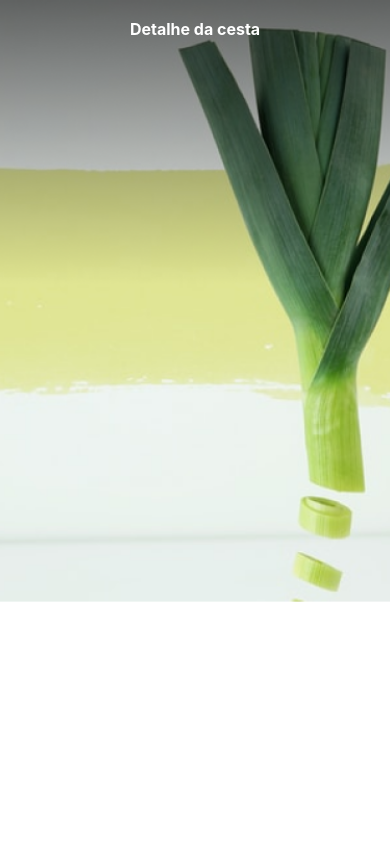
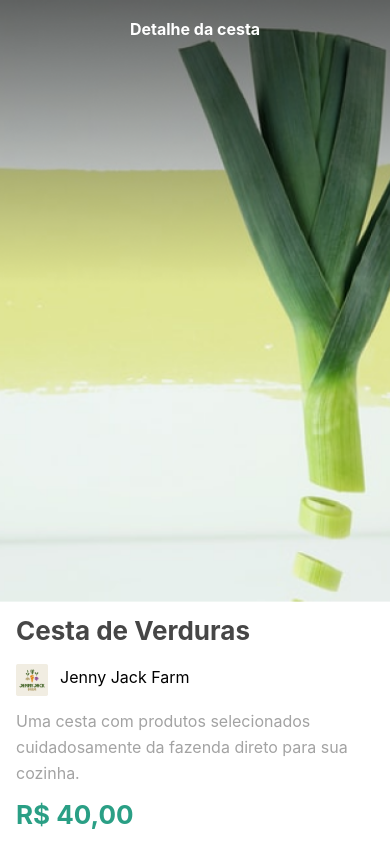
Before and after one commit to Henrique1204/React-Native-Alura, a React Native app: screen / in a window 390 px wide. Built offline with nearby package versions, Linux system fonts and the light colour scheme.

Commit message:
Adicionando textos no app

```diff
--- a/App.js
+++ b/App.js
@@ -2,7 +2,7 @@ import React from 'react';
 
 import { SafeAreaView, StatusBar } from 'react-native';
 
-import Cesta from './src/telas/cesta';
+import Cesta from './src/telas/Cesta';
 
 const App = () => {
   return (
--- a/src/telas/Cesta.js
+++ b/src/telas/Cesta.js
@@ -1,13 +1,14 @@
 import React from 'react';
-import { StyleSheet, Dimensions, Image, Text } from 'react-native';
+import * as ReactNative from 'react-native';
 
 import Topo from '../../assets/topo.png';
+import Logo from '../../assets/logo.png';
 
 const alturaTopo = 578;
 const larguraTopo = 768;
-const width = Dimensions.get('screen').width;
+const width = ReactNative.Dimensions.get('screen').width;
 
-const estilos = StyleSheet.create({
+const estilos = ReactNative.StyleSheet.create({
     topo: {
         width: '100%',
         height: alturaTopo / larguraTopo * width,
@@ -21,15 +22,65 @@ const estilos = StyleSheet.create({
         lineHeight: 26,
         color: "white",
         position: "absolute",
+    },
+    cestaContainer: {
+        paddingVertical: 8,
+        paddingHorizontal: 16,
+    },
+    nome: {
+        fontSize: 26,
+        fontWeight: "bold",
+        lineHeight: 42,
+        color: "#464646",
+    },
+    fazendaContainer: {
+        paddingVertical: 12,
+        flexDirection: 'row',
+    },
+    logoFazenda: {
+        width: 32,
+        height: 32,
+        marginRight: 12,
+    },
+    nomeFazenda: {
+        fontSize: 16,
+        lineHeight: 26,
+    },
+    descricao: {
+        fontSize: 16,
+        lineHeight: 26,
+        color: "#A3A3A3",
+    },
+    preco: {
+        marginTop: 8,
+        fontSize: 26,
+        fontWeight: "bold",
+        lineHeight: 42,
+        color: "#2A9F85",
     }
 });
 
 const Cesta = () => {
     return (
         <>
-            <Image source={Topo} style={estilos.topo} />
+            <ReactNative.Image source={Topo} style={estilos.topo} />
 
-            <Text style={estilos.titulo}>Detalhe da cesta</Text>
+            <ReactNative.Text style={estilos.titulo}>Detalhe da cesta</ReactNative.Text>
+
+            <ReactNative.View style={estilos.cestaContainer}>
+                <ReactNative.Text style={estilos.nome}>Cesta de Verduras</ReactNative.Text>
+
+                <ReactNative.View style={estilos.fazendaContainer}>
+                    <ReactNative.Image style={estilos.logoFazenda} source={Logo} />
+                    <ReactNative.Text style={estilos.nomeFazenda}>Jenny Jack Farm</ReactNative.Text>
+                </ReactNative.View>
+
+                <ReactNative.Text style={estilos.descricao}>
+                    Uma cesta com produtos selecionados cuidadosamente da fazenda direto para sua cozinha.
+                </ReactNative.Text>
+
+                <ReactNative.Text style={estilos.preco}>R$ 40,00</ReactNative.Text>
+            </ReactNative.View>
         </>
     );
 };
```
